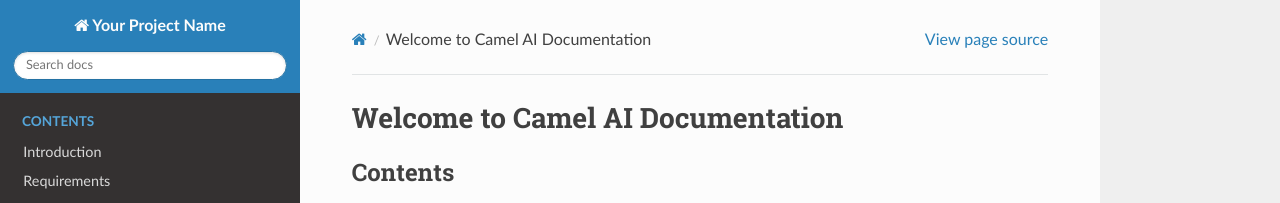
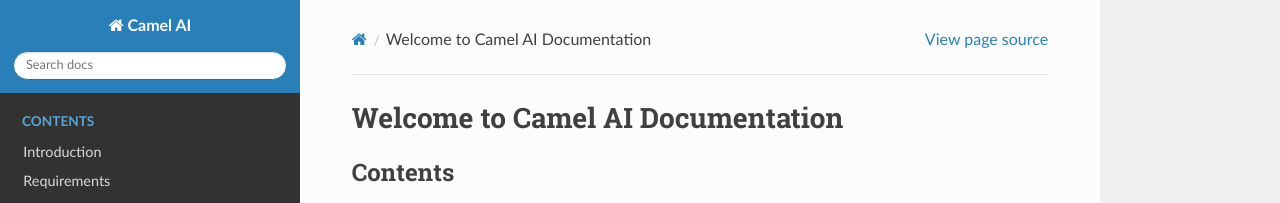
Before and after one commit to vanHeemstraSystems/camel-ai, a Sphinx documentation site: the page built from docs/source/index.rst, in a window 1280 px wide. Shown: the top 203 px of the page. Built offline with Sphinx 7.4.7 and the Read the Docs theme 3.1.0, drawn with Linux system fonts in a browser that asks for light colours; pages that are not in the unit, such as notebooks, are missing from menus.

Commit message:
Update conf.py

```diff
--- a/docs/source/conf.py
+++ b/docs/source/conf.py
@@ -1,7 +1,7 @@
 # Configuration file for the Sphinx documentation builder.
 
 # -- Project information -----------------------------------------------------
-project = 'Your Project Name'
+project = 'Camel AI'
 copyright = '2025 - present, van Heemstra Systems'
 author = 'Willem van Heemstra'
 
```
